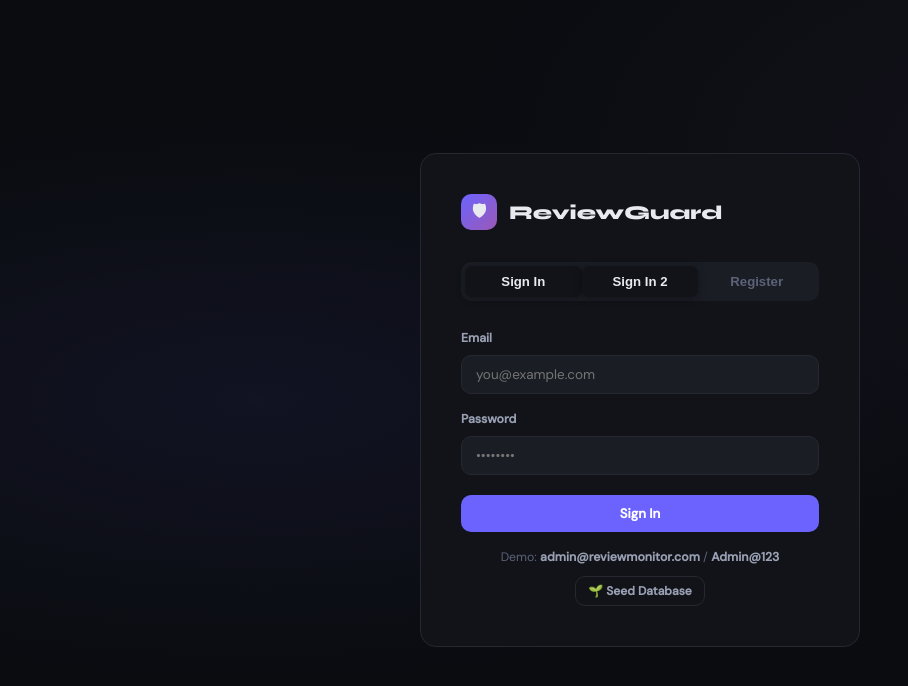
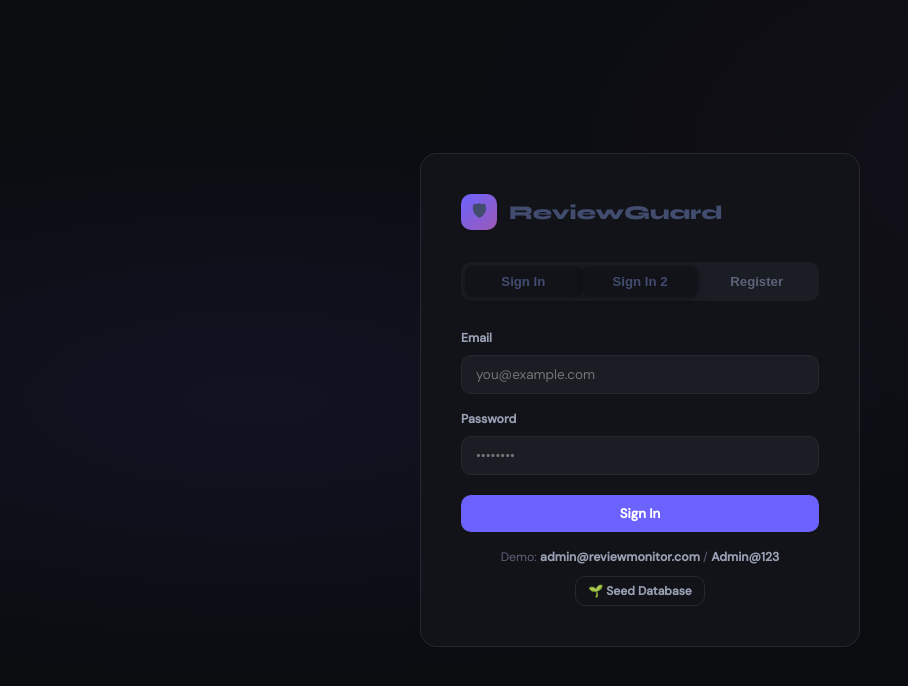
Before and after one commit to thumpillasiddartha-bit/review-monitor, a website: page frontend/index.html in a window 1280 px wide. Shown: the whole page, without its empty margins (0-908 px from the left). Drawn offline with nearby package versions, Linux system fonts and the light colour scheme.

```diff
--- a/frontend/css/style.css
+++ b/frontend/css/style.css
@@ -10,6 +10,7 @@
   --border2:     #2e3240;
 
   --text:        #e8eaf0;
+  --text:        #414c6f;
   --text2:       #9aa0b4;
   --text3:       #5c6278;
 
```
